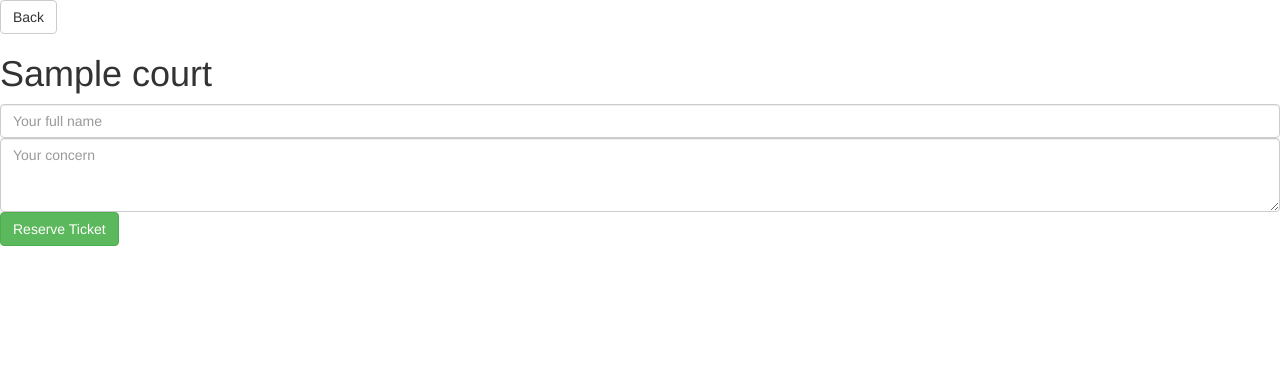
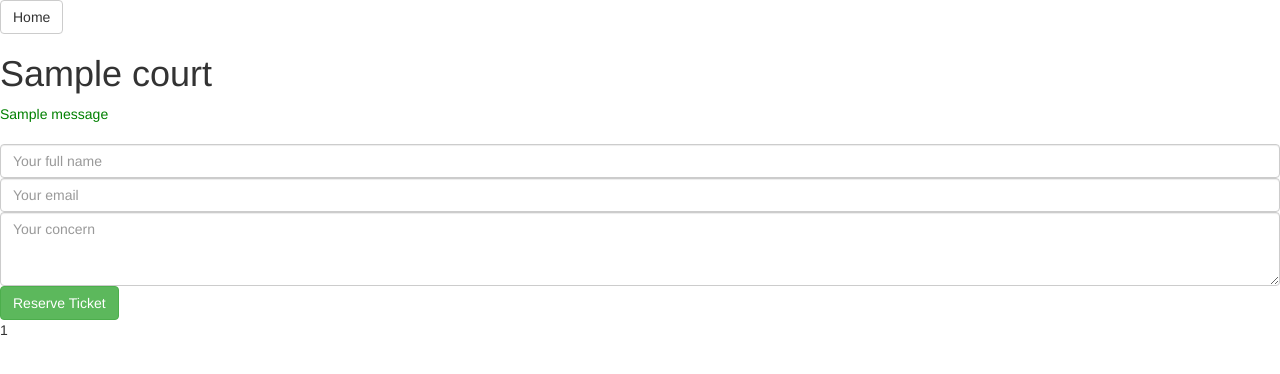
Before and after one commit to josephkwon/justcount, a Django app: page /1 in a window 1280 px wide. Shown: the top 374 px of the page. Run offline with Django 3.2, Linux system fonts and the light colour scheme; tables that the repository leaves empty hold one stand-in row (values such as "Sample post"); one stand-in notice (Sample message) is shown; some libraries are stand-ins or nearby versions.

Commit message:
show tickets based on session

```diff
--- a/base/models.py
+++ b/base/models.py
@@ -6,6 +6,7 @@ from datetime import timedelta
 
 class Court(models.Model):
     name = models.CharField(max_length=500)
+    key = models.CharField(max_length=100, default="This Is The Default Password 123$%^")
 
     def __str__(self):
         return self.name
@@ -18,7 +19,8 @@ class Ticket(models.Model):
     request_stamp = models.DateTimeField(auto_now_add=True)
     served_stamp = models.DateTimeField(default=now_plus_thirty)
     message = models.TextField(max_length=5000)
+    email = models.EmailField()
     court = models.ForeignKey('Court')
 
     def __str__(self):
-        return "Name: {}\nRequested: {}\nServed: {}\nMessage: {}\nCourt: {}".format(self.name,self.request_stamp,self.served_stamp,self.message,self.court)
+        return "Name: {}\nEmail: {}\nRequested: {}\nServed: {}\nMessage: {}\nCourt: {}".format(self.name,self.email,self.request_stamp,self.served_stamp,self.message,self.court)
--- a/base/static/base/main.css
+++ b/base/static/base/main.css
@@ -1,3 +1,11 @@
 li a {
   color:red;
 }
+
+div a.success {
+  color:green;
+}
+
+div a.error {
+  color:red;
+}
--- a/base/templates/base/court.html
+++ b/base/templates/base/court.html
@@ -1,16 +1,50 @@
 {% include "base/head.html" %}
 
-<button type="button" class="btn btn-default">Back</button>
+<a href="{% url 'base:home' %}">
+  <button type="button" class="btn btn-default">Home</button>
+</a>
 
 <h1>{{court.name}}</h1>
+
+{% if messages %}
+<div class="messages">
+  {% for message in messages %}
+  <a{% if message.tags %} class="{{ message.tags }}"{% endif %}>{{ message }}</a><br />
+  {% endfor %}
+</div>
+<br />
+{% endif %}
 
 <form action="{% url 'base:reserve' %}" method="post">
 {% csrf_token %}
 
 <input name="court_id" type="hidden" value="{{court.id}}"></input>
-<input name="name" type="text" class="form-control" placeholder="Your full name">
+<input name="name" type="text" class="form-control" placeholder="Your full name" />
+<input name="email" type="text" class="form-control" placeholder="Your email" />
 <textarea name="message" class="form-control" rows="3" maxlength="5000" placeholder="Your concern"></textarea>
 <input type="submit" class="btn btn-success" value="Reserve Ticket" />
+
 </form>
 
-<div class="status">{{status}}</div>
+
+{% if agent_data %}
+
+  <button type="button" class="btn btn-default">Log out</button>
+  <button type="button" class="btn btn-default">Next</button>
+
+  {% for ticket in agent_data %}
+      <pre class="ticket">{{ticket}}</pre>
+  {% endfor %}
+
+
+{% elif ticket_list %}
+
+    {% for ticket in ticket_list %}
+        <div class="ticket">{{ ticket }}</div>
+    {% endfor %}
+
+{% else %}
+
+<p>No tickets are enqueued.</p>
+
+{% endif %}
--- a/base/urls.py
+++ b/base/urls.py
@@ -2,7 +2,8 @@ from django.conf.urls import url
 from . import views
 
 urlpatterns = [
-    # url(r'^(?P<pk>[0-9]+)/$', views.DetailView.as_view(), name='detail'),
+    url(r'^login$', views.login_start, name='login_start'),
+    url(r'^login_process$', views.login_process, name='login_process'),
     url(r'^reserve_ticket$', views.reserve, name='reserve'),
     url(r'^(?P<court_id>[0-9]+)/?$', views.court, name='court'),
     url(r'^.*$', views.index, name="home"),
--- a/base/views.py
+++ b/base/views.py
@@ -2,7 +2,9 @@ from django.shortcuts import render, get_object_or_404
 from django.core.urlresolvers import reverse
 from django.http import HttpResponse, Http404, HttpResponseRedirect
 from .models import Court, Ticket
-
+from django.contrib import messages
+from django.core.mail import send_mail
+from datetime import datetime
 
 # Create your views here.
 
@@ -13,17 +15,47 @@ def index(request):
 
 def court(request, court_id):
     court = get_object_or_404(Court, pk=court_id)
-    return render(request, 'base/court.html', {'court': court})
+    now=datetime.now()
+    ticket_list = Ticket.objects.filter(court=court, served_stamp__gt=now).values_list('id', flat=True)
+    if 'court_agent_' + str(court_id) in request.session:
+        agent_data = Ticket.objects.filter(court=court, served_stamp__gt=now)
+        return render(request, 'base/court.html', {'court': court, 'ticket_list': ticket_list, 'agent_data': agent_data})
+    else:
+        return render(request, 'base/court.html', {'court': court, 'ticket_list': ticket_list})
 
 def reserve(request):
     name = request.POST['name']
+    email = request.POST['email']
     message = request.POST['message']
     court_id = request.POST['court_id']
+
+    if not name or not email:
+        messages.error(request, "Please enter all fields")
+        return HttpResponseRedirect(reverse('base:court', args=court_id))
 
     t = Ticket()
     t.name = name
     t.message = message
+    t.email = email
     t.court = Court.objects.get(id=court_id)
     t.save()
 
-    return HttpResponseRedirect(reverse('base:court', args=(court_id,)))
+    messages.success(request, "Your ticket has been submitted! Your ticket number is {}".format(t.id))
+    return HttpResponseRedirect(reverse('base:court', args=court_id))
+
+def login_start(request):
+    court_list = Court.objects.all()
+    context = {'court_list': court_list}
+    return render(request, 'base/login.html', context)
+
+def login_process(request):
+    court_id = request.POST['court_id']
+    key = request.POST['key']
+    actual_key = Court.objects.get(id=court_id).key
+    if key == actual_key:
+        request.session['court_agent_' + str(court_id)] = True
+        messages.success(request, "You've been logged in!")
+        return HttpResponseRedirect(reverse('base:court', args=court_id))
+
+    messages.error(request, "Login Failure")
+    return HttpResponseRedirect(reverse('base:login_start'))
```
Also changed, not shown: base/templates/base/login.html (added, +38 -0 lines), base/migrations/0003_court_key.py (added), base/migrations/0004_ticket_email.py (added), base/static/base/main.js (added).
